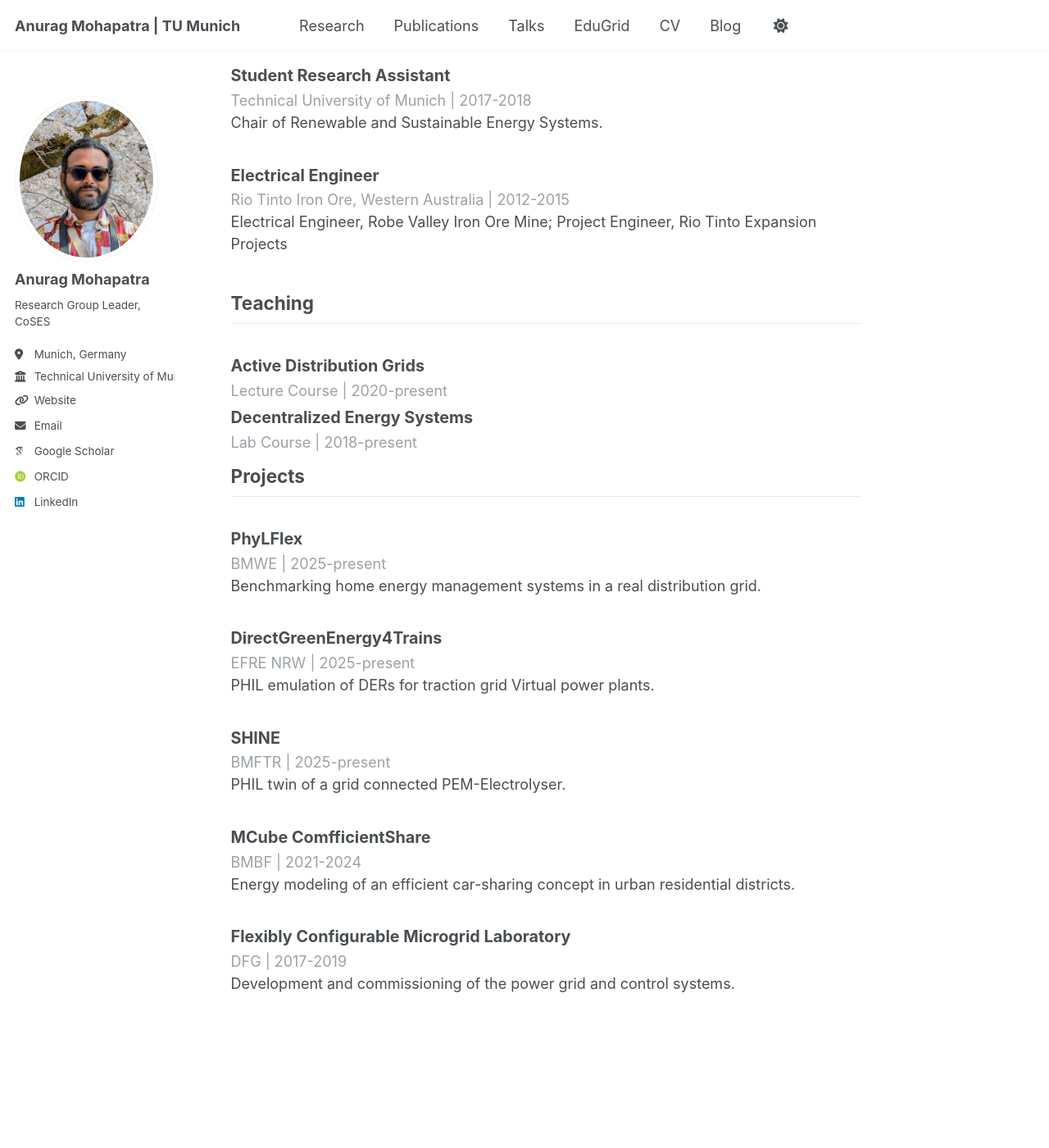
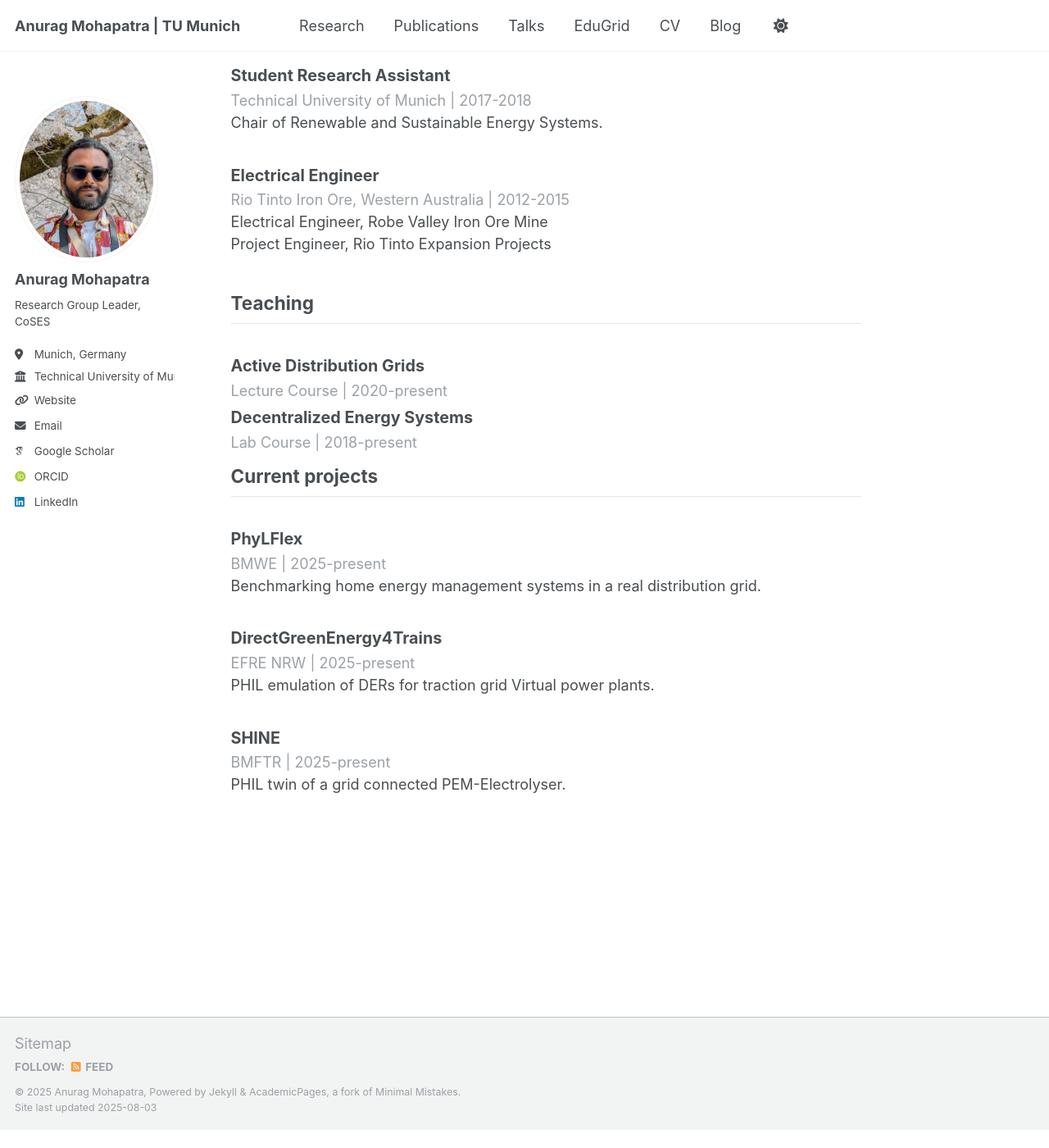
Before and after one commit to anuragmohapatra90/anuragmohapatra90.github.io, a Jekyll site: the page built from _pages/cv.md, in a window 1280 px wide and 1400 px high, scrolled down 849 px. Shown: the whole window at 82% size. Built offline with Jekyll 4.4.1, drawn with Linux system fonts in a browser that asks for light colours; some web fonts are replaced; a script that is not in the unit is left out; after the commit the page ends 2227 px from its top, so only the background shows below that.

Commit message:
CV layout being changed V8

```diff
--- a/_data/cv.json
+++ b/_data/cv.json
@@ -48,7 +48,7 @@
       "position": "Electrical Engineer",
       "company": "Rio Tinto Iron Ore, Western Australia",
       "year": "2012-2015",
-      "summary": "Electrical Engineer, Robe Valley Iron Ore Mine; Project Engineer, Rio Tinto Expansion Projects"
+      "summary": "Electrical Engineer, Robe Valley Iron Ore Mine <br> Project Engineer, Rio Tinto Expansion Projects"
     }
   ],
   "teaching": [
@@ -63,7 +63,7 @@
       "year": "2018-present"
     }
   ],
-  "projects": [
+  "current projects": [
     {
       "title": "PhyLFlex",
 	  "comment": "BMWE",
@@ -81,18 +81,6 @@
 	  "comment": "BMFTR",
       "year": "2025-present",
       "details": "PHIL twin of a grid connected PEM-Electrolyser."
-	},
-    {
-      "title": "MCube ComfficientShare",
-	  "comment": "BMBF",
-      "year": "2021-2024",
-      "details": "Energy modeling of an efficient car-sharing concept in urban residential districts."
-    },
-    {
-      "title": "Flexibly Configurable Microgrid Laboratory",
-	  "comment": "DFG",
-      "year": "2017-2019",
-      "details": "Development and commissioning of the power grid and control systems."
-    }
+	}
   ]
 }
```
